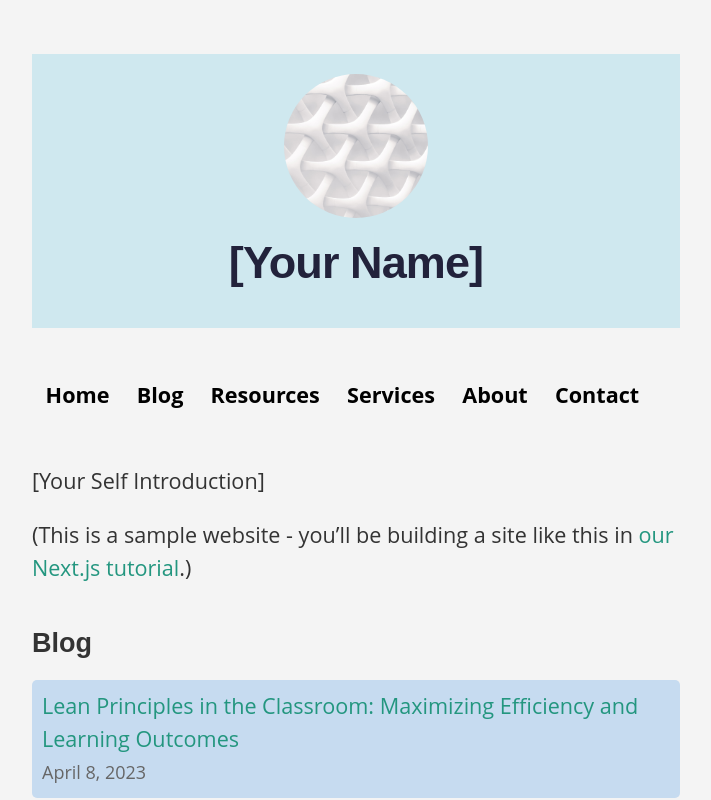
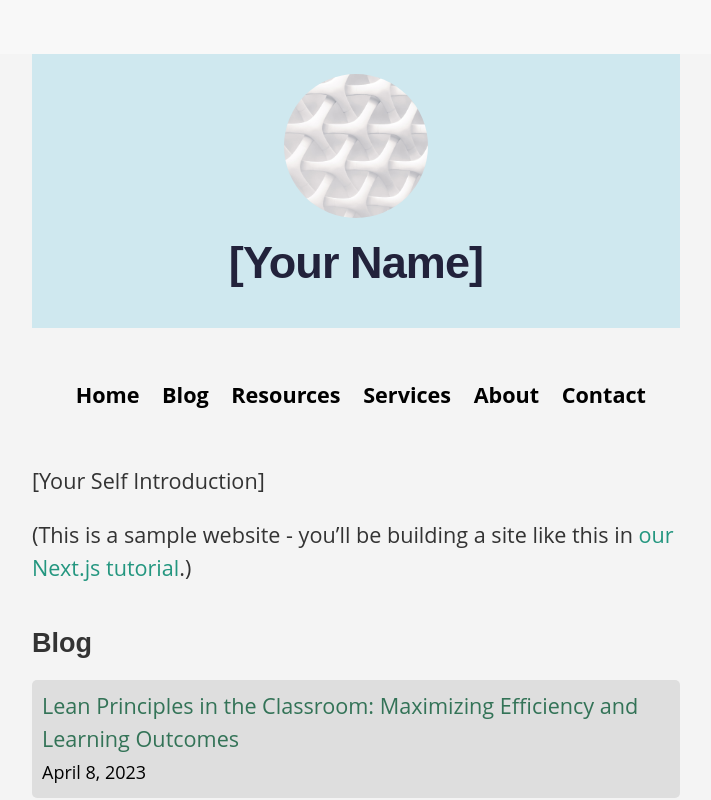
Before and after one commit to NJIT-WIS/project-2-is219-teamec, a Next.js app: page / in a window 1280 px wide. Shown: the top 800 px of the page, without its empty margins (284-995 px from the left). Built offline with nearby package versions, Linux system fonts and the light colour scheme.

Commit message:
Updated colors

```diff
--- a/styles/global.css
+++ b/styles/global.css
@@ -4,6 +4,7 @@ body {
     Ubuntu, Cantarell, Fira Sans, Droid Sans, Helvetica Neue, sans-serif;
   line-height: 1.6;
   font-size: 18px;
+  background-color: #F8F8F8;
 }
 
 a {
@@ -55,6 +56,7 @@ header h1 {
 nav {
   list-style: none;
   margin-top: 2%;
+  margin: auto;
 }
 nav ul {
   list-style: none;
@@ -64,6 +66,7 @@ nav ul {
 nav li {
   margin: auto;
   text-align: center;
+  display: inline;
 }
 
 nav a {
@@ -95,7 +98,7 @@ footer .row:after {
 /* Article List Styles */
 ul {
   list-style: none;
-  padding: 0;
+  padding-left: 5%;
 }
 
 li {
--- a/styles/utils.module.css
+++ b/styles/utils.module.css
@@ -47,14 +47,27 @@
 .listItem {
   margin: 0 0 1.25rem;
   padding: 10px;
-  background-color: #C6DBF0;
+  background-color: #DEDEDE;
   border-radius: 5px;
 }
+
+.listItem a {
+ color: #337357;
+}
+
 .listItem:hover {
-  background-color: #C8A2C8;
+  background-color: #337357;
+  color: #fff;
+}
+
+.listItem:hover .lightText{
+  color: #DEDEDE;
+}
+
+.listItem:hover a{
   color: #fff;
 }
 
 .lightText {
-  color: #666;
+  color: black;
 }
```
